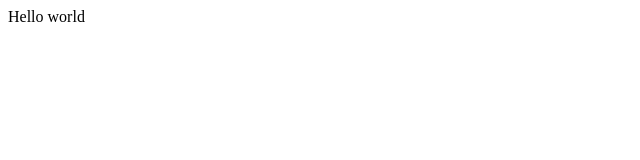
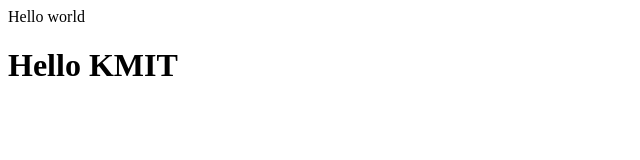
Before and after one commit to sabavathsriram/college-demo, a plain HTML site: page index.html in a window 1280 px wide. Shown: the whole page, without its empty margins (0-640 px from the left). Drawn offline with Linux system fonts and the light colour scheme.

Commit message:
Update index.html

```diff
--- a/index.html
+++ b/index.html
@@ -1 +1,2 @@
 <p>Hello world</p>
+<h1>Hello KMIT</h1>
```
